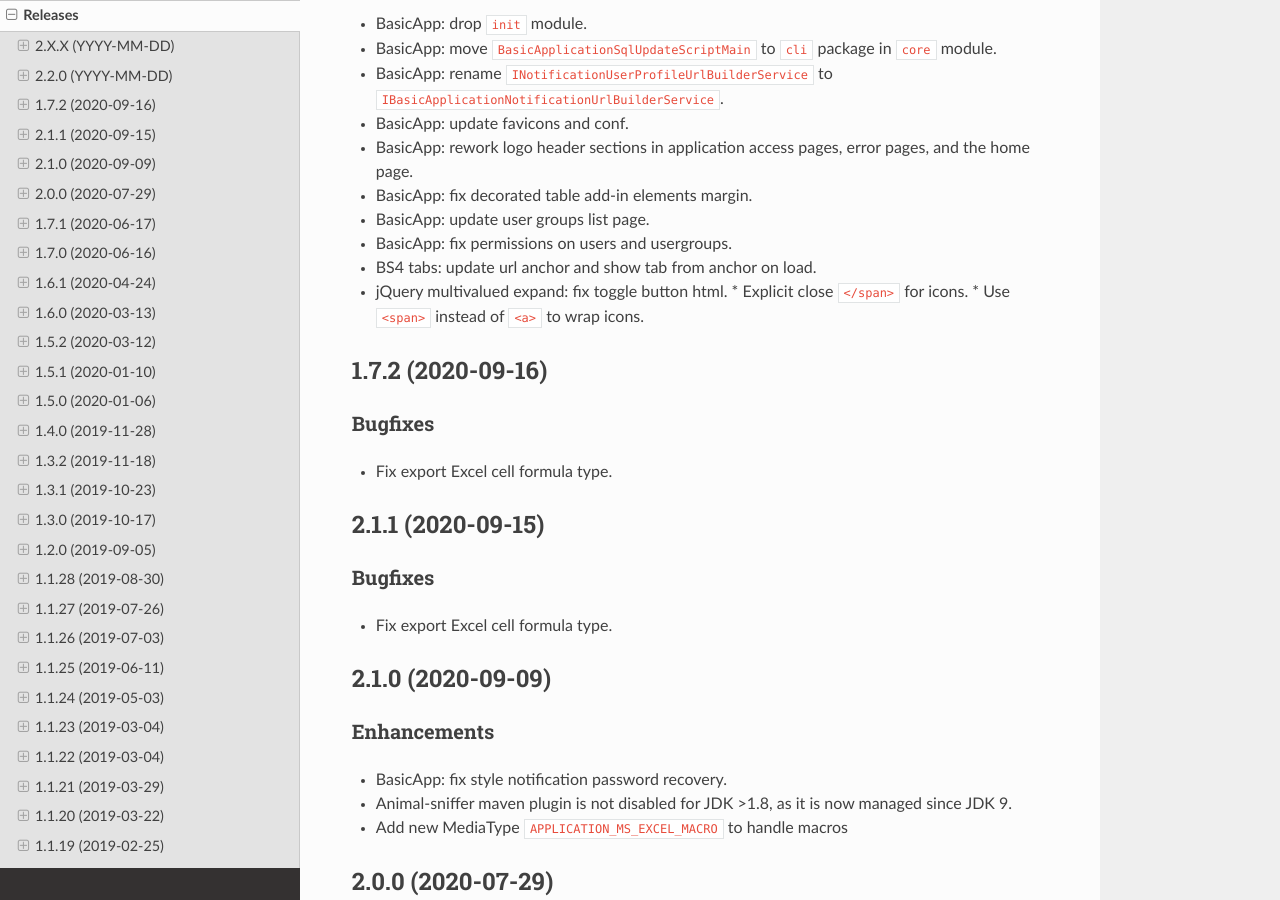
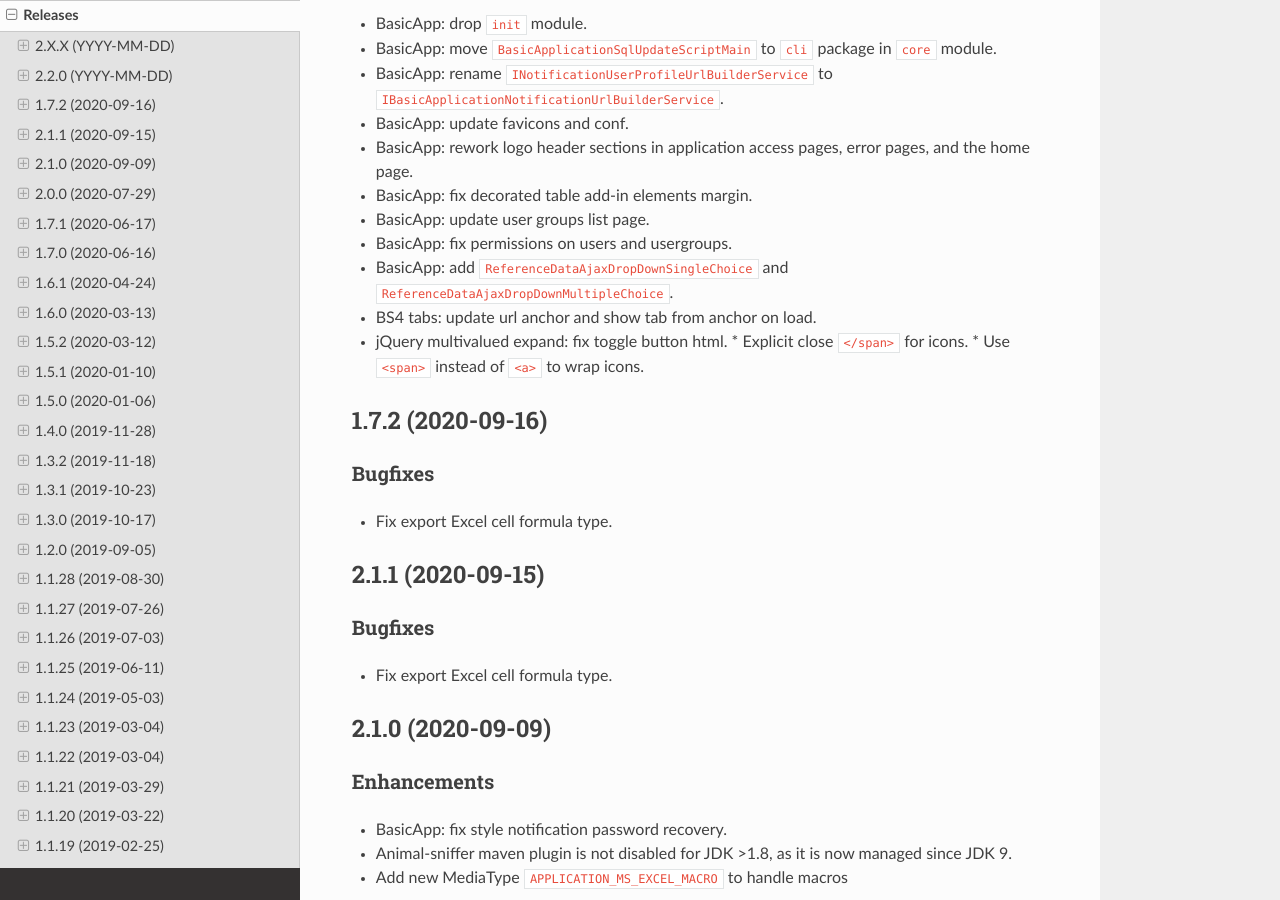
Before and after one commit to igloo-project/igloo-doc, a Sphinx documentation site: the page built from source/release-notes/releases.rst, in a window 1280 px wide and 900 px high, scrolled down 2151 px. Built offline with Sphinx 7.4.7 and the Read the Docs theme 2.0.0, drawn with Linux system fonts in a browser that asks for light colours.

Commit message:
2.2.0: release notes

```diff
--- a/source/release-notes/releases.rst
+++ b/source/release-notes/releases.rst
@@ -109,6 +109,8 @@ Enhancements
 * BasicApp: fix decorated table add-in elements margin.
 * BasicApp: update user groups list page.
 * BasicApp: fix permissions on users and usergroups.
+* BasicApp: add ``ReferenceDataAjaxDropDownSingleChoice`` and
+  ``ReferenceDataAjaxDropDownMultipleChoice``.
 * BS4 tabs: update url anchor and show tab from anchor on load.
 * jQuery multivalued expand: fix toggle button html.
   * Explicit close ``</span>`` for icons.
```
